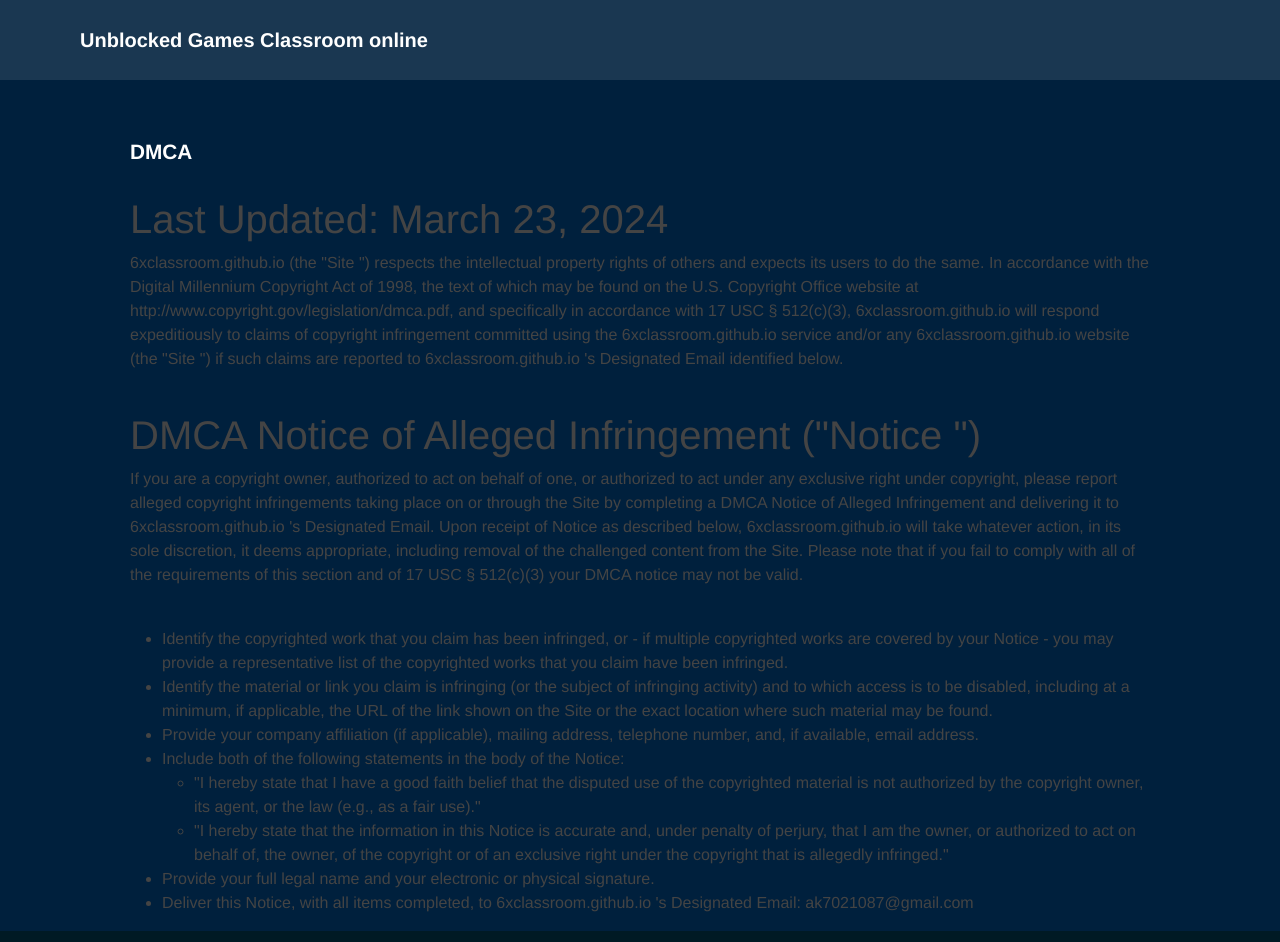
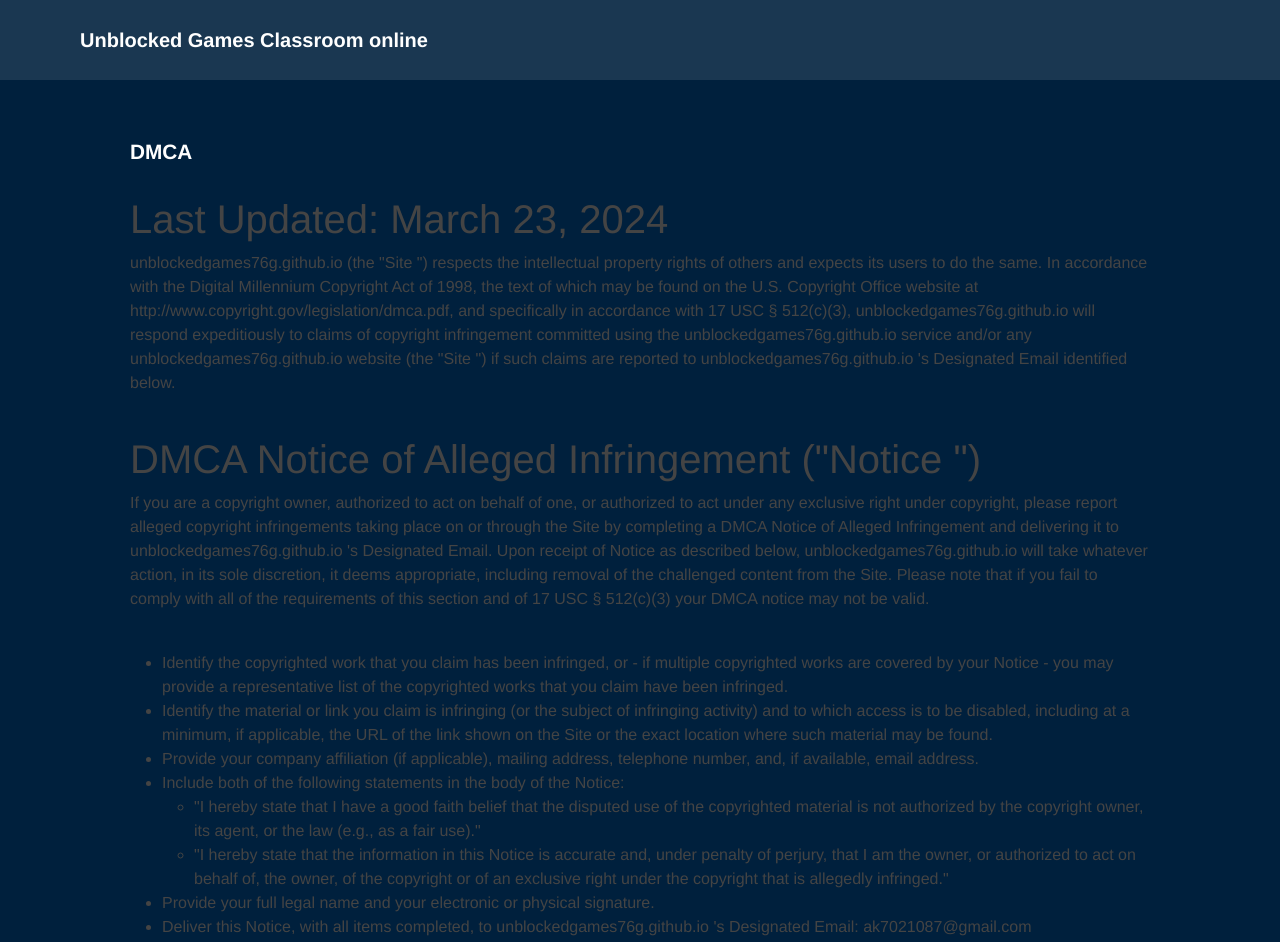
Before and after one commit to unblockedgames76g/unblockedgames76g.github.io, a plain HTML site: page dmca.html in a window 1280 px wide. Shown: the top 942 px of the page. Drawn offline with nearby package versions, Linux system fonts and the light colour scheme; some packages are replaced by stand-ins of ours.

Commit message:
Update dmca.html

```diff
--- a/dmca.html
+++ b/dmca.html
@@ -65,35 +65,35 @@
                         <h1 class="text-base md:text-lg 2xl:text-xl font-semibold tracking-tight italic">Last Updated:
                         <!-- -->
                         March 23, 2024</h1>
-                        <p class="pb-4">6xclassroom.github.io
+                        <p class="pb-4">unblockedgames76g.github.io
                         <!-- -->
                         (the &quot;Site &quot;) respects the intellectual property rights of others and expects its users to do the same. In accordance with the Digital Millennium Copyright Act of 1998, the text of which may be found on the U.S. Copyright Office website at http://www.copyright.gov/legislation/dmca.pdf, and specifically in accordance with 17 USC § 512(c)(3),
                         <!-- -->
-                        6xclassroom.github.io
+                        unblockedgames76g.github.io
                         <!-- -->
                         will respond expeditiously to claims of copyright infringement committed using the
                         <!-- -->
-                        6xclassroom.github.io
+                        unblockedgames76g.github.io
                         <!-- -->
                         service and/or any
                         <!-- -->
                         <!-- -->
-                        6xclassroom.github.io
+                        unblockedgames76g.github.io
                         <!-- -->
                         website (the &quot;Site &quot;) if such claims are reported to
                         <!-- -->
-                        6xclassroom.github.io
+                        unblockedgames76g.github.io
                         <!-- -->
                         &#x27;s Designated Email identified below.</p>
                         <h1 class="text-lg md:text-xl 2xl:text-2xl font-semibold tracking-tight">DMCA Notice of Alleged Infringement (&quot;Notice &quot;)</h1>
                         <p class="pb-4">If you are a copyright owner, authorized to act on behalf of one, or authorized to act under any exclusive right under copyright, please report alleged copyright infringements taking place on or through the Site by completing a DMCA Notice of Alleged Infringement and delivering it to
                         <!-- -->
-                        6xclassroom.github.io
+                        unblockedgames76g.github.io
                         <!-- -->
                         &#x27;s Designated Email. Upon receipt of Notice as described below,
                         <!-- -->
                         <!-- -->
-                        6xclassroom.github.io
+                        unblockedgames76g.github.io
                         <!-- -->
                         will take whatever action, in its sole discretion, it deems appropriate, including removal of the challenged content from the Site. Please note that if you fail to comply with all of the requirements of this section and of 17 USC § 512(c)(3) your DMCA notice may not be valid.</p>
                         <ul class="list-disc list-inside">
@@ -109,7 +109,7 @@
                             <li>Deliver this Notice, with all items completed, to
                             <!-- -->
                             <!-- -->
-                            6xclassroom.github.io
+                            unblockedgames76g.github.io
                             <!-- -->
                             &#x27;s Designated Email:
                             <!-- -->
@@ -147,7 +147,7 @@
 
 	<div class="footer-copyright py-4">
 		<div class="container">
-			6xclassroom.github.io			<span class="dsb-panel">
+			unblockedgames76g.github.io			<span class="dsb-panel">
 							</span>
 		</div>
 	</div>
```
